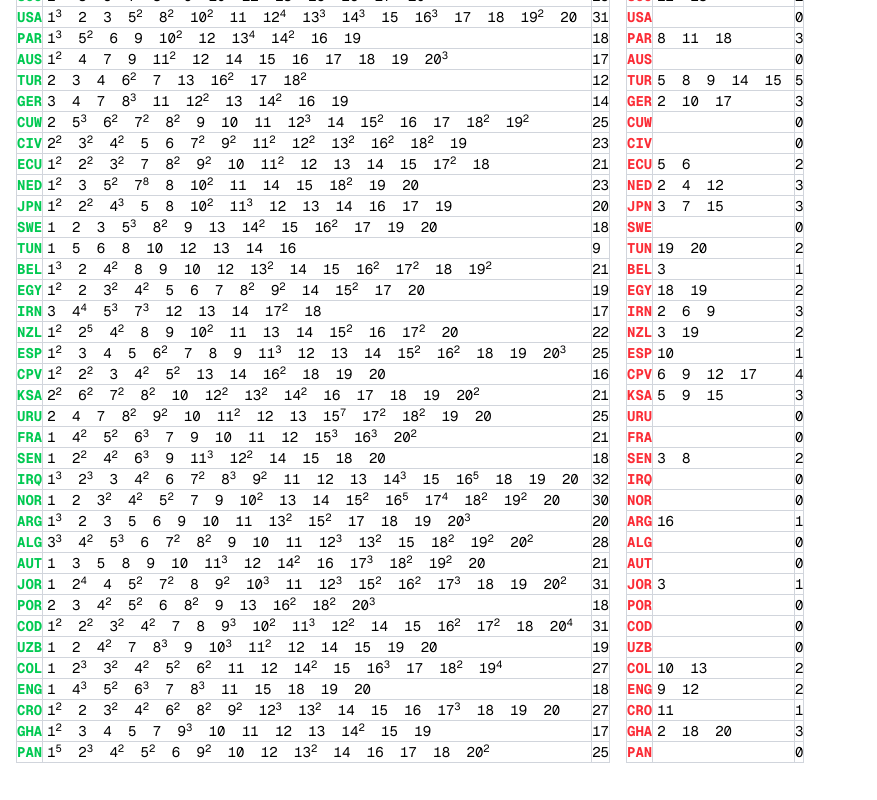
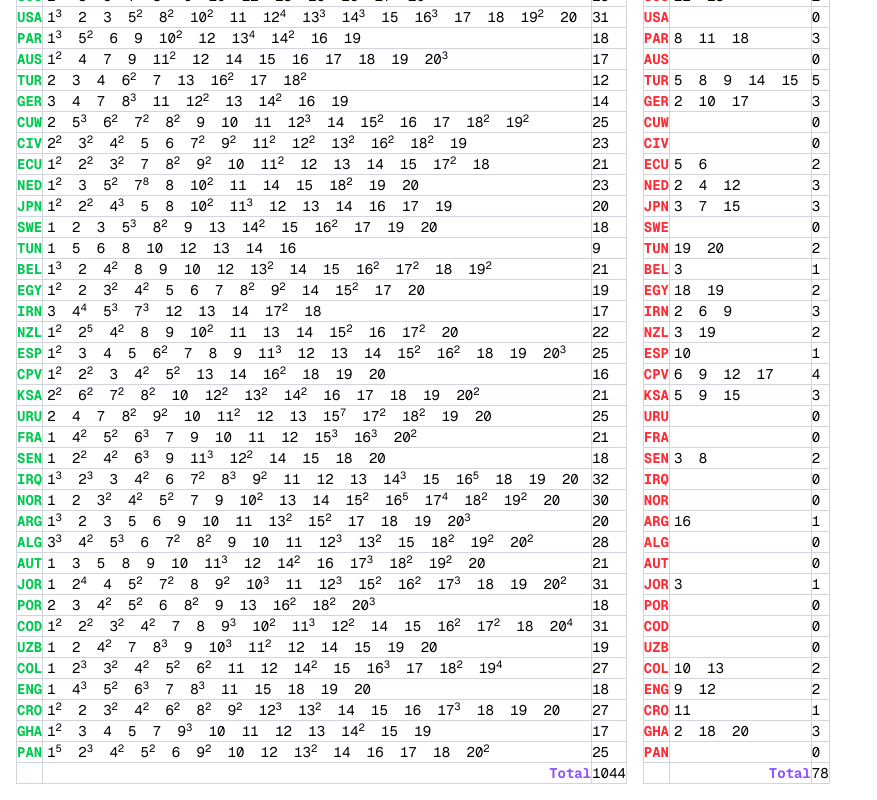
Before and after one commit to yesenin/etc, a Next.js app: page /panini in a window 1280 px wide. Shown: the part 331-1131 px from the top of the page, without its empty margins (0-877 px from the left). Before the commit the page ends 1110 px from the top, so only its background shows below. Built offline with nearby package versions, Linux system fonts and the light colour scheme.

Commit message:
Total conts

```diff
--- a/app/panini/page.tsx
+++ b/app/panini/page.tsx
@@ -38,6 +38,23 @@
                 </td>
               </tr>
             ))}
+            <tr>
+              <td></td>
+              <td className="border border-gray-300 text-violet-500 font-bold text-right">
+                Total
+              </td>
+              <td className="border border-gray-300">
+                {swap.reduce(
+                  (total, sticker) =>
+                    total +
+                    Object.values(sticker.have).reduce(
+                      (stickerTotal, count) => (stickerTotal ?? 0) + (count ?? 0),
+                      0,
+                    ),
+                  0,
+                )}
+              </td>
+            </tr>
           </tbody>
         </table>
         <table className="table-auto border-collapse border border-gray-300 font-mono text-sm">
@@ -66,6 +83,23 @@
                 </td>
               </tr>
             ))}
+            <tr>
+              <td></td>
+              <td className="border border-gray-300 text-violet-500 font-bold text-right">
+                Total
+              </td>
+              <td className="border border-gray-300">
+                {need.reduce(
+                  (total, sticker) =>
+                    total +
+                    Object.values(sticker.have).reduce(
+                      (stickerTotal, count) => (stickerTotal ?? 0) + (count ?? 0),
+                      0,
+                    ),
+                  0,
+                )}
+              </td>
+            </tr>
           </tbody>
         </table>
       </div>
```
